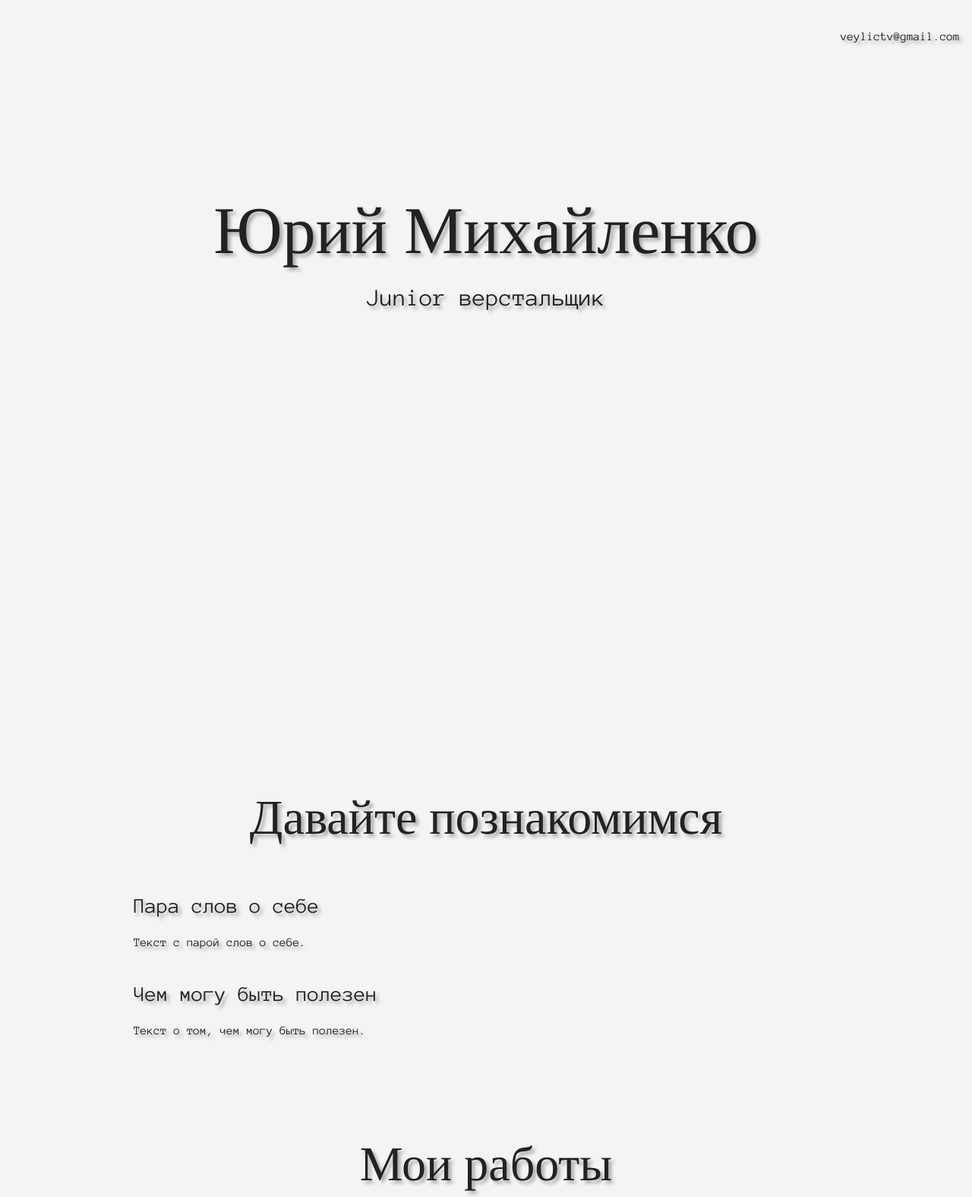
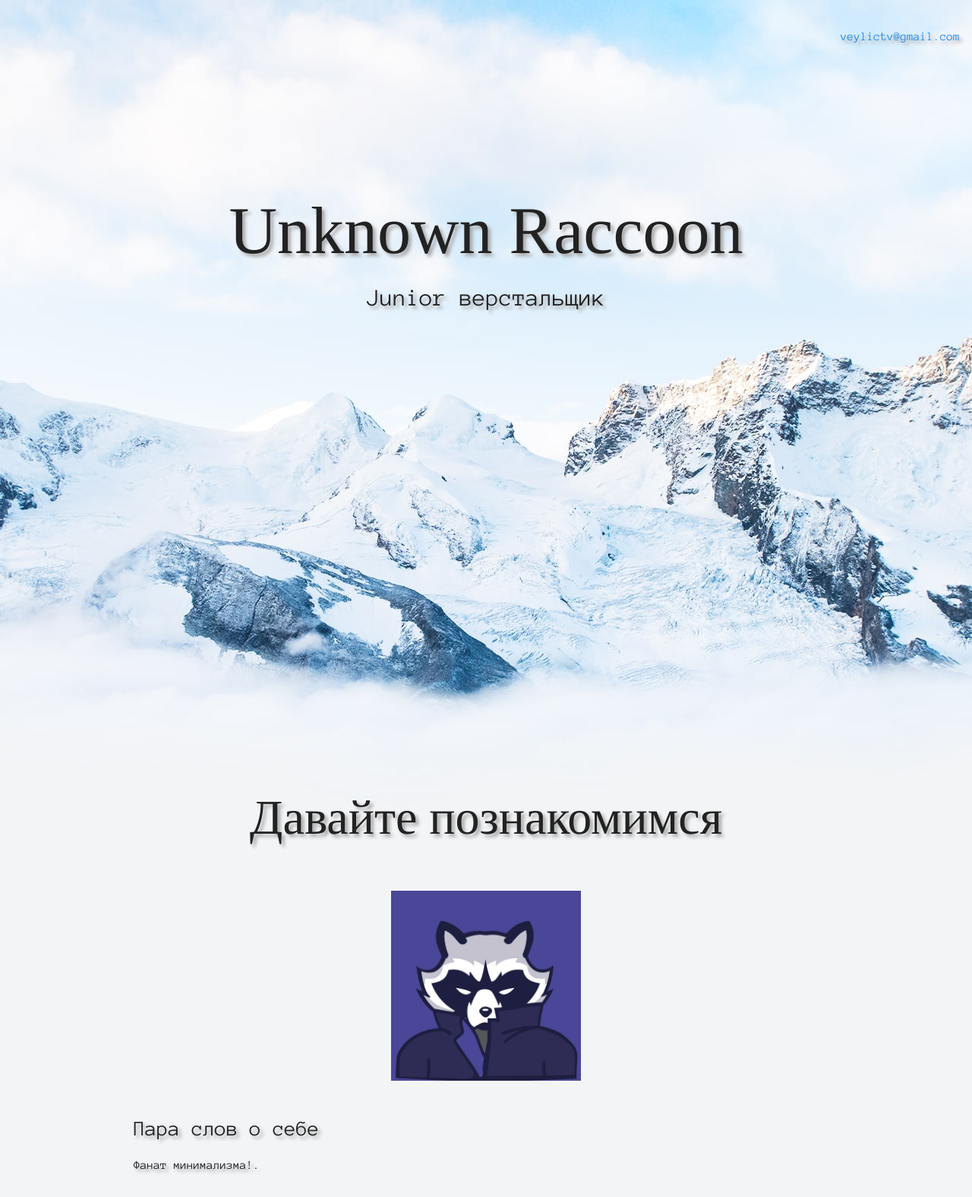
Before and after one commit to RiffleMan/portfolio, a plain HTML site: page index.html in a window 1280 px wide. Shown: the top 1575 px of the page at 76% size. Drawn offline with Linux system fonts and the light colour scheme.

Commit message:
Add files via upload
Меняет оформление.

```diff
--- a/index.html
+++ b/index.html
@@ -9,13 +9,14 @@
   <body>
     <header class="page-header">
       <div class="container">
-        veylictv@gmail.com
+        <a class="header-mail"
+         href="mailto:veylictv@gmail.com">veylictv@gmail.com</a>
       </div>
     </header>
 
     <section class="hero-image">
       <div class="container">
-      <h1 class="heading">Юрий Михайленко</h1>
+      <h1 class="heading">Unknown Raccoon</h1>
       <p>Junior верстальщик</p>
       </div>
     </section>
@@ -23,8 +24,11 @@
     <section class="intro">
       <div class="container">
       <h2 class="subheading">Давайте познакомимся</h2>
+      <figure class="user-image">
+        <img src="files/unnamed.jpg" width="250" height="250" alt="Фото Неопознаного енота">
+      </figure>
       <h3>Пара слов о себе</h3>
-      <p>Текст с парой слов о себе.</p>
+      <p>Фанат минимализма!.</p>
       <h3>Чем могу быть полезен</h3>
       <p>Текст о том, чем могу быть полезен.</p>
       </div>
@@ -33,10 +37,12 @@
     <section class="portfolio">
       <div class="container">
       <h2 class="subheading">Мои работы</h2>
-
+      <figure class="project-image">
+        <img src="files/project.jpg" width="928" height="536" alt="Cайт инструктора Кекса">
+      </figure>
       <h3>Сайт инструктора Кекса</h3>
       <p>Небольшой лендинг о школе для начинающих.</p>
-
+      <a class="button" href="source/project/index.html">Открыть страницу</a>
       <h3>Блог начинающего верстальщика</h3>
       <p>Статический блог про обучение HTML и CSS.</p>
       </div>
@@ -44,7 +50,8 @@
 
     <footer class="page-footer">
       <div class="container">
-      veylictv@gmail.com
+        <a class="footer-email"
+        href="mailto:veylictv@gmail.com">veylictv@gmail.com</a>
       </div>
     </footer>
   </body>
```
Also changed, not shown: files/project.jpg (added), files/unnamed.jpg (added), files/user.jpg (added), img/hero-bg.jpg (added), img/icon-css.svg (added), img/icon-email-footer.svg (added), img/icon-email-header.svg (added), img/icon-html.svg (added), img/icon-phone-footer.svg (added), img/icon-phone-header.svg (added).
